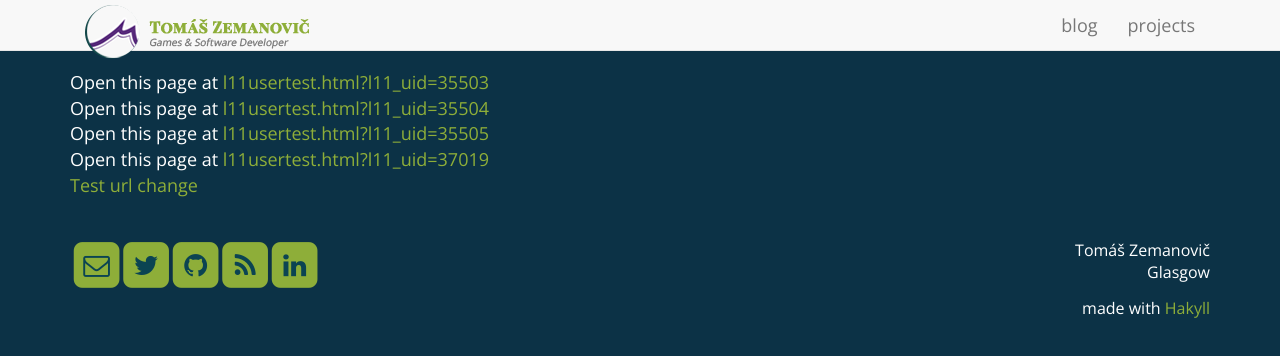
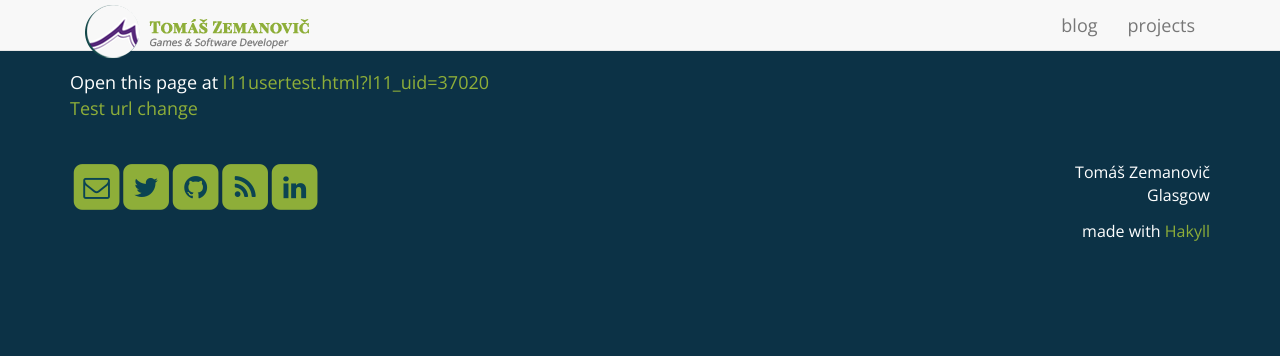
Before and after one commit to maseek/maseek, a plain HTML site: page l11usertest.html in a window 1280 px wide. Drawn offline with nearby package versions, Linux system fonts and the light colour scheme; files whose address does not match are found by name.

Commit message:
updated test

```diff
--- a/l11usertest.html
+++ b/l11usertest.html
@@ -45,10 +45,7 @@
 
 <div class="container" role="main">
     <p>
-    Open this page at <a href="l11usertest.html?l11_uid=35503">l11usertest.html?l11_uid=35503</a><br>
-    Open this page at <a href="l11usertest.html?l11_uid=35504">l11usertest.html?l11_uid=35504</a><br>
-    Open this page at <a href="l11usertest.html?l11_uid=35505">l11usertest.html?l11_uid=35505</a><br>
-    Open this page at <a href="l11usertest.html?l11_uid=37019">l11usertest.html?l11_uid=37019</a><br>
+    Open this page at <a href="l11usertest.html?l11_uid=37020">l11usertest.html?l11_uid=37020</a><br>
     <a href="#" onclick="window.history.pushState({}, 'new page', 'test.html');">Test url change</a><br>
 </p>
 
```
